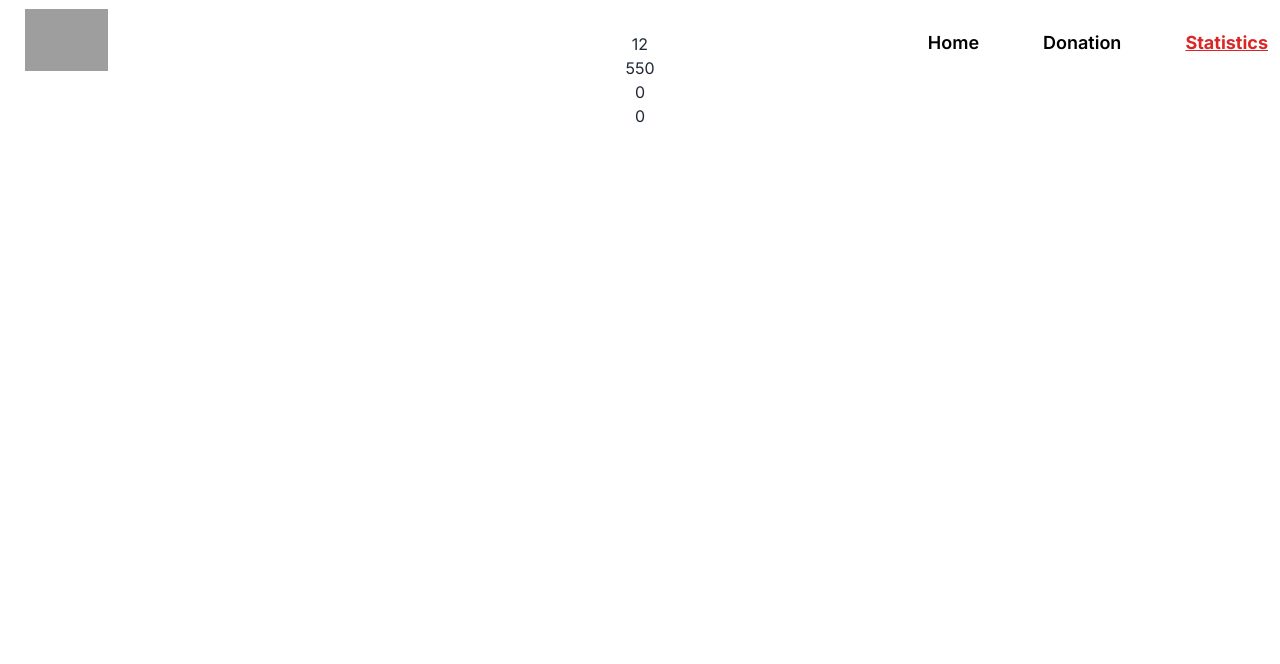
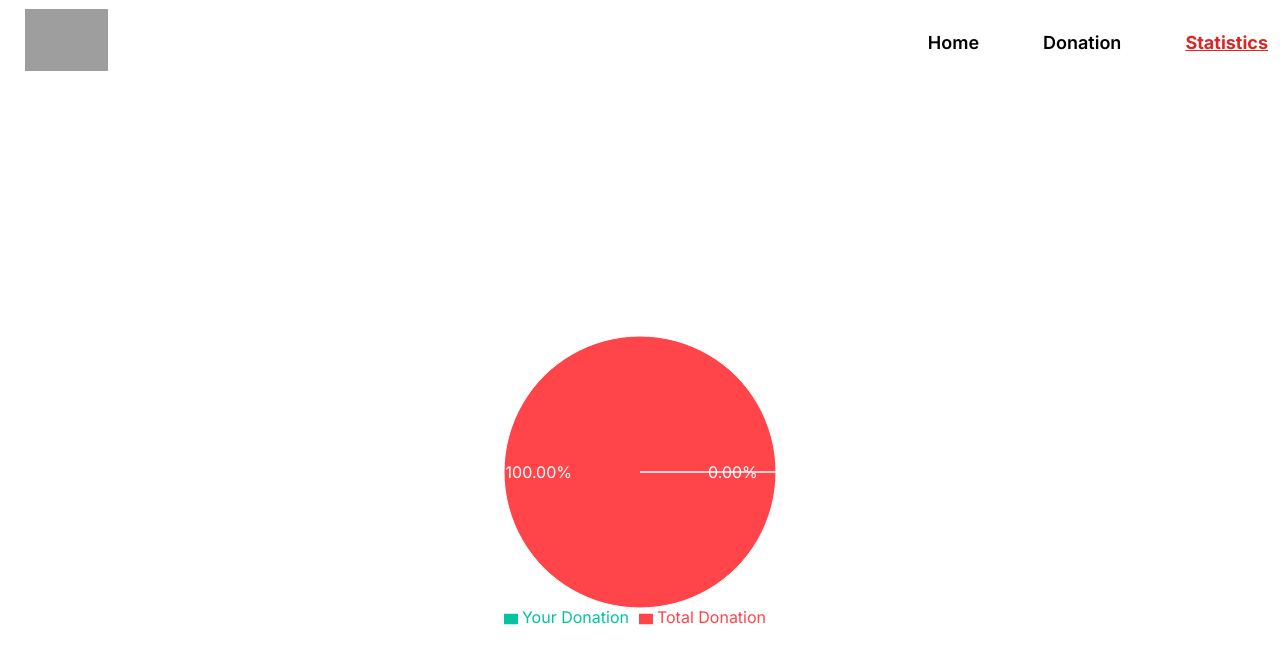
Before and after one commit to SALEHINISLAM/donation-campaign, a React (Vite) app in the folder donation-campaign/: page /stat in a window 1280 px wide. Shown: the top 664 px of the page. Built offline with nearby package versions, Linux system fonts and the light colour scheme; grey boxes are pictures that could not be loaded.

Commit message:
pie chart added in stat

```diff
--- a/donation-campaign/src/Components/Statistics/Statistics.jsx
+++ b/donation-campaign/src/Components/Statistics/Statistics.jsx
@@ -1,7 +1,8 @@
-import React, { useEffect, useState } from "react";
+import React, { useEffect, useState, PureComponent } from "react";
 import PropTypes from "prop-types";
 import { useLoaderData } from "react-router-dom";
 import { getDonation } from "../../Utility/LocalStorage";
+import { PieChart, ResponsiveContainer, Cell, Pie, Tooltip, Legend } from "recharts";
 
 const Statistics = (props) => {
   const donations = useLoaderData();
@@ -11,7 +12,7 @@ const Statistics = (props) => {
     const element = donations[index].price;
     totalDonationAmount += parseInt(element);
   }
-  const [donatedMoney, setDonatedMoney]=useState(0);
+  const [donatedMoney, setDonatedMoney] = useState(0);
   useEffect(() => {
     const madeDonation = getDonation();
     if (madeDonation.length > 0) {
@@ -32,21 +33,62 @@ const Statistics = (props) => {
       }
       setDonatedMoney(myDonationAmount);
     }
-  }, [donations,donated]);
+  }, [donations, donated]);
 
-  //console.log(totalDonationAmount);
+  const data = [
+    { name: "Your Donation", value: donatedMoney },
+    { name: "Total Donation", value: totalDonationAmount },
+  ];
+  const COLORS = ["#00C49F", "#FF444A"];
+  const RADIAN = Math.PI / 180;
+  const renderCustomizedLabel = ({
+    cx,
+    cy,
+    midAngle,
+    innerRadius,
+    outerRadius,
+    percent,
+    index,
+  }) => {
+    const radius = innerRadius + (outerRadius - innerRadius) * 0.5;
+    const x = cx + radius * Math.cos(-midAngle * RADIAN);
+    const y = cy + radius * Math.sin(-midAngle * RADIAN);
 
+    return (
+      <text
+        x={x}
+        y={y}
+        fill="white"
+        textAnchor={x > cx ? "start" : "end"}
+        dominantBaseline="central"
+      >
+        {`${(percent * 100).toFixed(2)}%`}
+      </text>
+    );
+  };
   return (
-    <div>
-      {donations.length}
-      <br />
-      {totalDonationAmount}
-      <br />
-      {donated.length}
-      <br />
-      {
-        donatedMoney
-      }
+    <div className="container mx-auto p-1  pt-28 lg:pt-36 pb-10 flex justify-center items-center min-h-screen">
+      <PieChart width={300} height={300}>
+        <Pie
+          data={data}
+          isAnimationActive={true}
+          labelLine={false}
+          cy="50%"
+          cx="50%"
+          label={renderCustomizedLabel}
+          outerRadius={136}
+          fill="#8884d8"
+          dataKey="value"
+        >
+          {data.map((entry, index) => (
+            <Cell key={`cell-${index}`} fill={COLORS[index % COLORS.length]} />
+          ))}
+          <Tooltip />
+
+        </Pie>
+        <Legend/>
+      </PieChart>
+
     </div>
   );
 };
```
